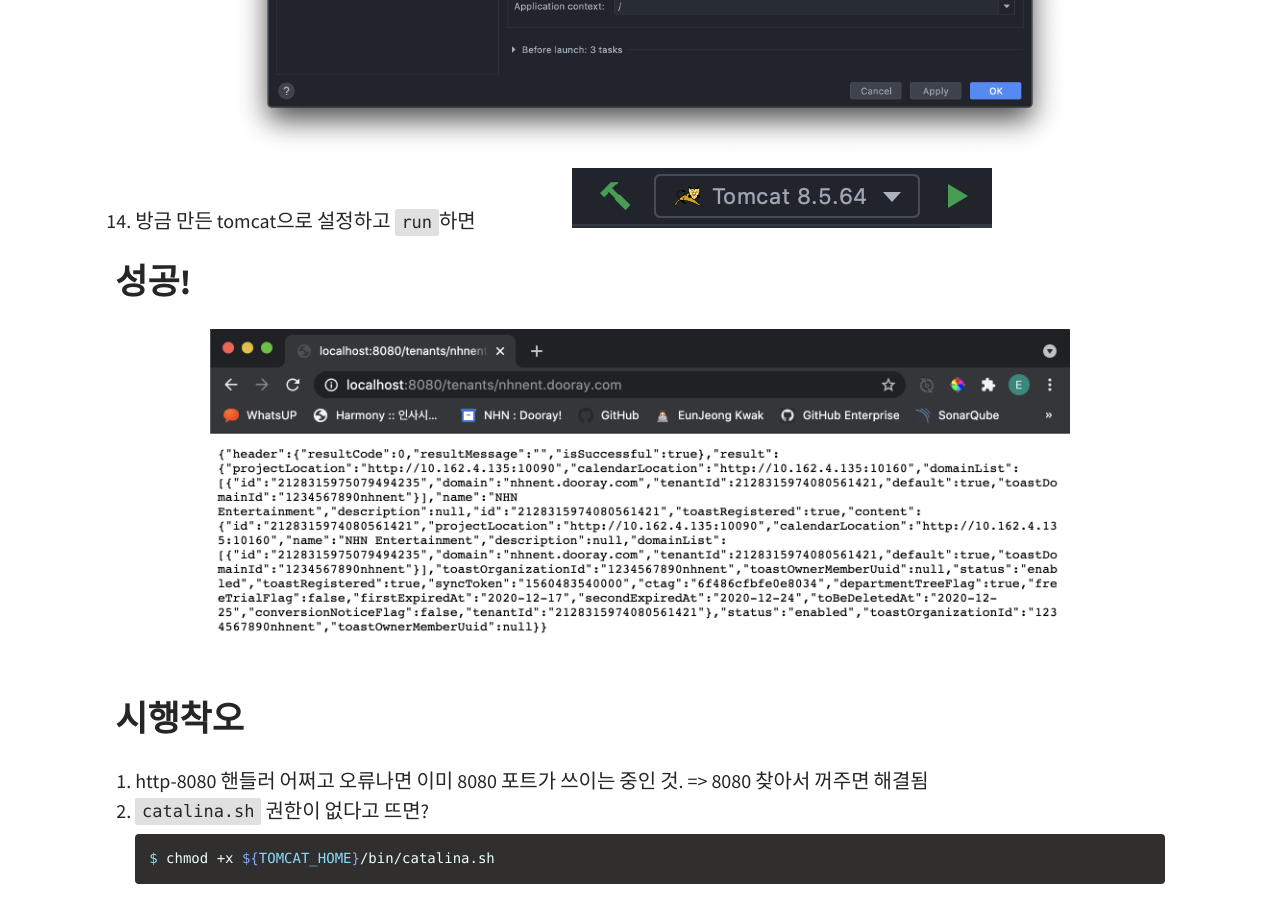
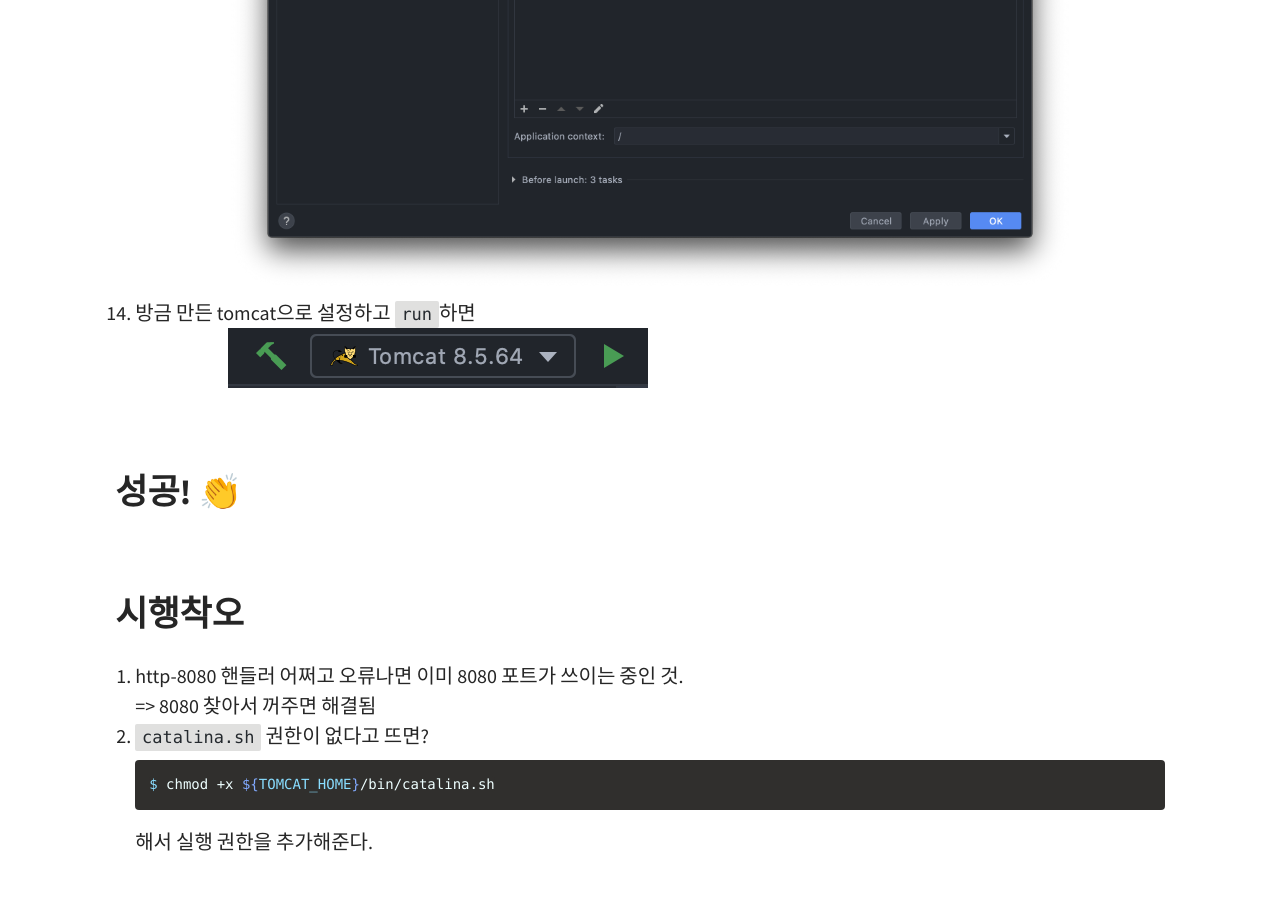
Before and after one commit to rachel-kwak/rachel-kwak.github.io, a Jekyll site: the page built from _posts/2021-03-31-Spring-프로젝트-Local-환경에서-실행시키기.md, in a window 1280 px wide and 900 px high, scrolled down 8542 px. Built offline with Jekyll 4.4.1, drawn with Linux system fonts in a browser that asks for light colours; comment, search, counter and statistics services are not loaded.

Commit message:
2021-03-31

```diff
--- a/_posts/2021-03-31-Spring-프로젝트-Local-환경에서-실행시키기.md
+++ b/_posts/2021-03-31-Spring-프로젝트-Local-환경에서-실행시키기.md
@@ -10,52 +10,50 @@ excerpt_seperator: <!--more-->
 
 NHN Basecamp가 끝나고 부서 배치를 받았다. 부서 배치를 받고 가장 처음 받은 과제는 스프링 프로젝트를 로컬 환경에서 실행시키는 것이었다. SpringBoot만 실컷 쓰다가 갑자기 Spring이 나와서 어리둥절 했다. 삽질을 좀 했기에 안 까먹으려고 정리해둔다.
 
-
+<br>
 
 > 참고로 -
 >
 > Community Edition에서 더이상 진행이 안돼서 Ultimate Edition으로 진행했으며, brew로 tomcat을 설치했으나 폴더 구조 등의 문제가 발생해서 공식 홈페이지에서 zip 파일로 다운로드함
 
+<br>
 
-
-1. `account-api` 프로젝트를 불러오고 JDK 버전 설정 (1.8로 안 바꾸면 bind 어쩌고 오류남)
-  <img src="https://github.com/rachel-kwak/rachel-kwak.github.io/blob/master/assets/img/2021-03-31/01.png?raw=true">
-2. `target` 폴더나 그 안에 `generated-sources` 파일이 없다? 그러면 프로젝트 루트 폴더에서 마우스 오른쪽 - `Maven` - `Reload Project` & `Generate Sources and Update Folders` 해주기
-   <img src="https://github.com/rachel-kwak/rachel-kwak.github.io/blob/master/assets/img/2021-03-31/02.png?raw=true">
-3. 해주면 이렇게 생김
-  <img src="https://github.com/rachel-kwak/rachel-kwak.github.io/blob/master/assets/img/2021-03-31/03.png?raw=true">
-4. 이제 오른쪽에서 war:war 가능
-  <img src="https://github.com/rachel-kwak/rachel-kwak.github.io/blob/master/assets/img/2021-03-31/04.png?raw=true">
-5. `Command` + `;` 누르면 프로젝트 정보를 볼 수 있음
-6. `Modules`에서 Web 있는지 확인. 없으면 만들어도 된다. 이거 때문에 Ultimate 필요했음. Artifact 없다고 뜨는데 `Create Arifact` 클릭
-  <img src="https://github.com/rachel-kwak/rachel-kwak.github.io/blob/master/assets/img/2021-03-31/05.png?raw=true">
-7. Put into /WEB-INF/lib 해서 싹 다 넣어준다.
-  <img src="https://github.com/rachel-kwak/rachel-kwak.github.io/blob/master/assets/img/2021-03-31/06.png?raw=true">
-8. 환경에 따른 프로필은 여기서 바꿔줄 수 있는 듯 하다. (어떻게 하는거지? 신입교육할 때는 각 환경마다 다르게 세팅하긴 했는데 이렇게 안 생겼던 것 같은데.. 나중에 알아볼 것.)
-   <img src="https://github.com/rachel-kwak/rachel-kwak.github.io/blob/master/assets/img/2021-03-31/07.png?raw=true">
-9. 이제 톰캣으로 Build를 하도록 설정해보자. 위에 요거 클릭
-   <img src="https://github.com/rachel-kwak/rachel-kwak.github.io/blob/master/assets/img/2021-03-31/08.png?raw=true">
-10. `Template` - `Tomcat Server` - `Local` 선택. 이거 때문에도 Ultimate가 필요했음.
-    <img src="https://github.com/rachel-kwak/rachel-kwak.github.io/blob/master/assets/img/2021-03-31/09.png?raw=true">
-11. `Application Server` 옆에 `Configure` 누르고 톰캣 경로 찾아주기
-    <img src="https://github.com/rachel-kwak/rachel-kwak.github.io/blob/master/assets/img/2021-03-31/10.png?raw=true">
-12. 오른쪽 위쪽에 `Create configuration` 클릭하면 오른쪽 아래에 Artifacts가 없다고 `Fix`가 뜨는데
-    <img src="https://github.com/rachel-kwak/rachel-kwak.github.io/blob/master/assets/img/2021-03-31/11.png?raw=true">
-13. 클릭해서 `account-api:war`로 바꿔주고 접근하게 편하게 Application context는 `/`로~
-    <img src="https://github.com/rachel-kwak/rachel-kwak.github.io/blob/master/assets/img/2021-03-31/12.png?raw=true">
-14. 방금 만든 tomcat으로 설정하고 `run`하면
+1. `account-api` 프로젝트를 불러오고 JDK 버전 설정 (1.8로 안 바꾸면 bind 어쩌고 오류남)<br>
+  <img src="https://github.com/rachel-kwak/rachel-kwak.github.io/blob/master/assets/img/2021-03-31/01.png?raw=true"><br>
+2. `target` 폴더나 그 안에 `generated-sources` 파일이 없다? 그러면 프로젝트 루트 폴더에서 마우스 오른쪽 - `Maven` - `Reload Project` & `Generate Sources and Update Folders` 해주기<br>
+   <img src="https://github.com/rachel-kwak/rachel-kwak.github.io/blob/master/assets/img/2021-03-31/02.png?raw=true"><br>
+3. 해주면 이렇게 생김<br>
+  <img src="https://github.com/rachel-kwak/rachel-kwak.github.io/blob/master/assets/img/2021-03-31/03.png?raw=true"><br>
+4. 이제 오른쪽에서 war:war 가능<br>
+  <img src="https://github.com/rachel-kwak/rachel-kwak.github.io/blob/master/assets/img/2021-03-31/04.png?raw=true"><br>
+5. `Command` + `;` 누르면 프로젝트 정보를 볼 수 있음<br>
+6. `Modules`에서 Web 있는지 확인. 없으면 만들어도 된다. 이거 때문에 Ultimate 필요했음. Artifact 없다고 뜨는데 `Create Arifact` 클릭<br>
+  <img src="https://github.com/rachel-kwak/rachel-kwak.github.io/blob/master/assets/img/2021-03-31/05.png?raw=true"><br>
+7. Put into /WEB-INF/lib 해서 싹 다 넣어준다.<br>
+  <img src="https://github.com/rachel-kwak/rachel-kwak.github.io/blob/master/assets/img/2021-03-31/06.png?raw=true"><br>
+8. 환경에 따른 프로필은 여기서 바꿔줄 수 있는 듯 하다. (어떻게 하는거지? 신입교육할 때는 각 환경마다 다르게 세팅하긴 했는데 이렇게 안 생겼던 것 같은데.. 나중에 알아볼 것.)<br>
+   <img src="https://github.com/rachel-kwak/rachel-kwak.github.io/blob/master/assets/img/2021-03-31/07.png?raw=true"><br>
+9. 이제 톰캣으로 Build를 하도록 설정해보자. 위에 요거 클릭<br>
+   <img src="https://github.com/rachel-kwak/rachel-kwak.github.io/blob/master/assets/img/2021-03-31/08.png?raw=true"><br>
+10. `Template` - `Tomcat Server` - `Local` 선택. 이거 때문에도 Ultimate가 필요했음.<br>
+    <img src="https://github.com/rachel-kwak/rachel-kwak.github.io/blob/master/assets/img/2021-03-31/09.png?raw=true"><br>
+11. `Application Server` 옆에 `Configure` 누르고 톰캣 경로 찾아주기<br>
+    <img src="https://github.com/rachel-kwak/rachel-kwak.github.io/blob/master/assets/img/2021-03-31/10.png?raw=true"><br>
+12. 오른쪽 위쪽에 `Create configuration` 클릭하면 오른쪽 아래에 Artifacts가 없다고 `Fix`가 뜨는데 <br>
+    <img src="https://github.com/rachel-kwak/rachel-kwak.github.io/blob/master/assets/img/2021-03-31/11.png?raw=true"><br>
+13. 클릭해서 `account-api:war`로 바꿔주고 접근하게 편하게 Application context는 `/`로~<br>
+    <img src="https://github.com/rachel-kwak/rachel-kwak.github.io/blob/master/assets/img/2021-03-31/12.png?raw=true"><br>
+14. 방금 만든 tomcat으로 설정하고 `run`하면<br>
     <img src="https://github.com/rachel-kwak/rachel-kwak.github.io/blob/master/assets/img/2021-03-31/13.png?raw=true">
 
+<br>
 
-
-## 성공!
-<img src="https://github.com/rachel-kwak/rachel-kwak.github.io/blob/master/assets/img/2021-03-31/14.png?raw=true">
-
-
+## 성공! 👏
+<br>
 
 ## 시행착오
 
-1. http-8080 핸들러 어쩌고 오류나면 이미 8080 포트가 쓰이는 중인 것.
+1. http-8080 핸들러 어쩌고 오류나면 이미 8080 포트가 쓰이는 중인 것.<br>
    => 8080 찾아서 꺼주면 해결됨
 
 2. `catalina.sh` 권한이 없다고 뜨면?
@@ -66,7 +64,7 @@ NHN Basecamp가 끝나고 부서 배치를 받았다. 부서 배치를 받고
 
    해서 실행 권한을 추가해준다.
 
-
+<br>
 
 ## References
 
```
